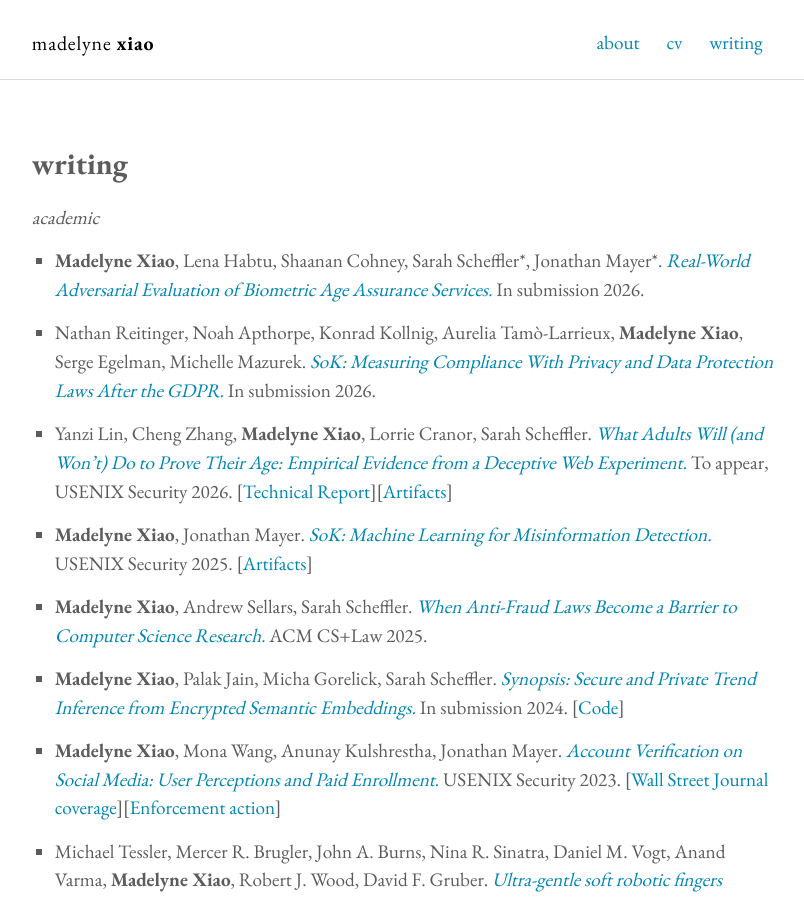
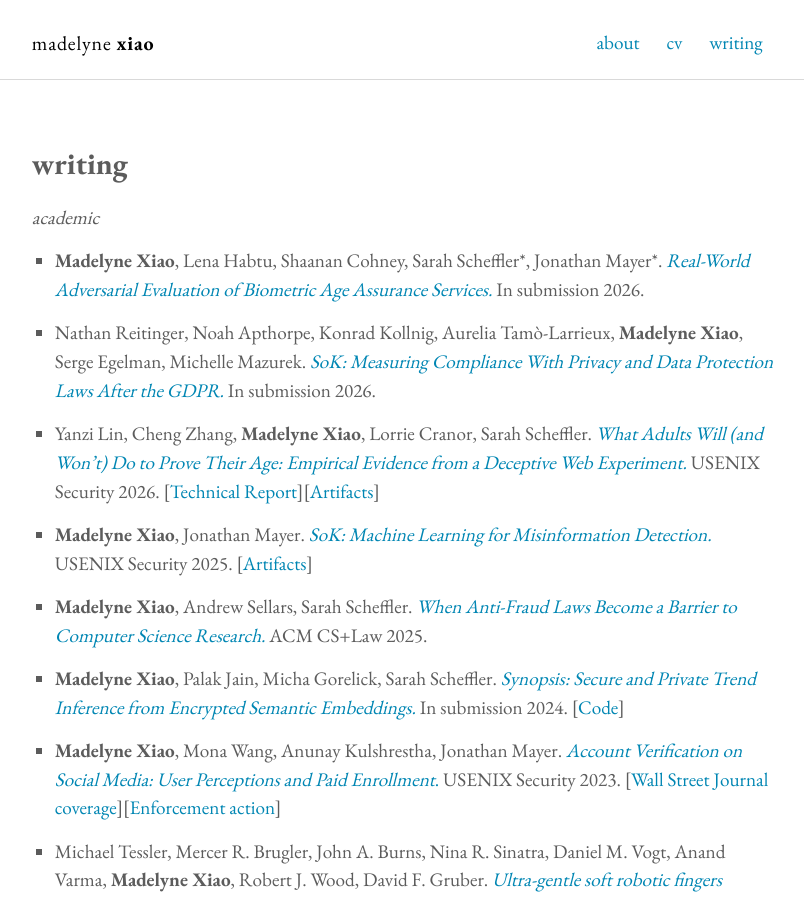
Before and after one commit to madelyne/madelyne.github.io, a Jekyll site: the page built from pubs.md, in a window 1280 px wide and 900 px high. Shown: the whole window, without its empty margins (237-1041 px from the left). Built offline with Jekyll 4.4.1, drawn with Linux system fonts in a browser that asks for light colours.

Commit message:
Update pubs.md

```diff
--- a/pubs.md
+++ b/pubs.md
@@ -11,7 +11,7 @@ _academic_
 
 - Nathan Reitinger, Noah Apthorpe, Konrad Kollnig, Aurelia Tamò-Larrieux, **Madelyne Xiao**, Serge Egelman, Michelle Mazurek. [_SoK: Measuring Compliance With Privacy and Data Protection Laws After the GDPR._](https://papers.ssrn.com/sol3/papers.cfm?abstract_id=7307500) In submission 2026.
 
-- Yanzi Lin, Cheng Zhang, **Madelyne Xiao**, Lorrie Cranor, Sarah Scheffler. [_What Adults Will (and Won't) Do to Prove Their Age: Empirical Evidence from a Deceptive Web Experiment._](https://www.usenix.org/conference/usenixsecurity26/presentation/lin-yanzi) To appear, USENIX Security 2026. [[Technical Report](https://www.cs.cmu.edu/~sscheffl/docs/2026/AgeVerif2026.pdf)][[Artifacts](https://zenodo.org/records/20625009)]
+- Yanzi Lin, Cheng Zhang, **Madelyne Xiao**, Lorrie Cranor, Sarah Scheffler. [_What Adults Will (and Won't) Do to Prove Their Age: Empirical Evidence from a Deceptive Web Experiment._](https://www.usenix.org/conference/usenixsecurity26/presentation/lin-yanzi) USENIX Security 2026. [[Technical Report](https://www.cs.cmu.edu/~sscheffl/docs/2026/AgeVerif2026.pdf)][[Artifacts](https://zenodo.org/records/20625009)]
 
 - **Madelyne Xiao**, Jonathan Mayer. [_SoK: Machine Learning for Misinformation Detection._](https://www.usenix.org/system/files/usenixsecurity25-xiao-madelyne.pdf) USENIX Security 2025. [[Artifacts](https://zenodo.org/records/15613696)]
 
```
